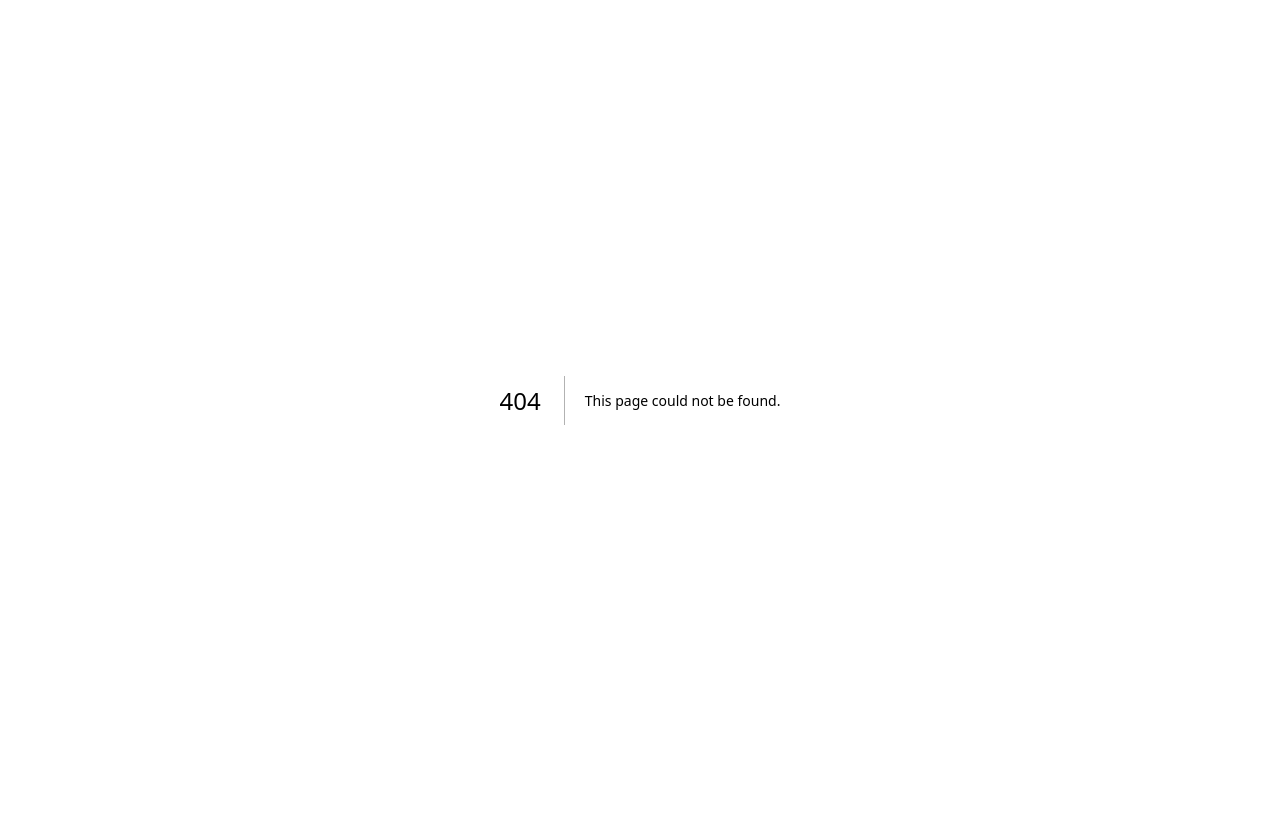
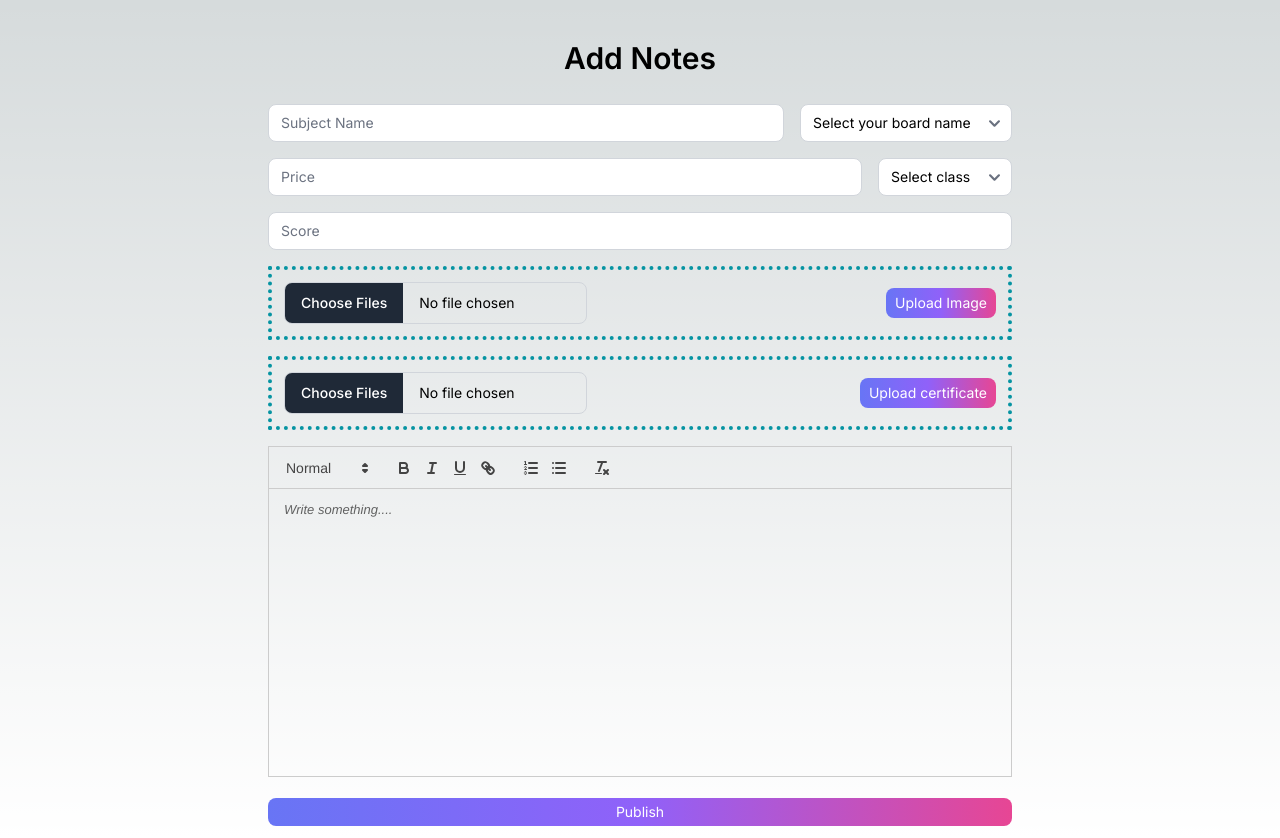
Before and after one commit to happyraj011/NoteTrade, a Next.js app: page /addNotes in a window 1280 px wide. Before the commit this address had no page. Before the commit the page ends 800 px from the top, so only its background shows below. Built offline with nearby package versions, Linux system fonts and the light colour scheme.

Commit message:
create add Notes page

```diff
--- /dev/null
+++ b/src/app/addNotes/page.tsx
@@ -0,0 +1,295 @@
+"use client";
+import { Alert, Button, FileInput, Select, TextInput } from "flowbite-react";
+import React, { useState } from "react";
+import { CircularProgressbar } from "react-circular-progressbar";
+import {
+  getDownloadURL,
+  getStorage,
+  ref,
+  uploadBytesResumable,
+} from "firebase/storage";
+import { app } from "@/firebase.js";
+import { useRouter } from "next/navigation";
+import ReactQuill from "react-quill";
+import "react-quill/dist/quill.snow.css";
+export default function Page() {
+  const [file, setFile] = useState<File | null>(null);
+  const [certificate, setCertificate] = useState<File | null>(null);
+  const [imageUploadProgress, setImageUploadProgress] = useState<number | null>(
+    null
+  );
+  const [certificateUploadProgress, setCertificateUploadProgress] = useState<
+    number | null
+  >(null);
+  const [imageUploadError, setImageUploadError] = useState<
+    string | number | null
+  >(null);
+  const [formData, setFormData] = useState<{ [key: string]: any }>({});
+  const [publishError, setPublishError] = useState<string | null>(null);
+
+  const router = useRouter();
+
+  const handleUploadImage = async () => {
+    try {
+      if (!file) {
+        setImageUploadError("Please select an image");
+        return;
+      }
+      setImageUploadError(null);
+      const storage = getStorage(app);
+      const fileName = new Date().getTime() + "-" + file.name;
+      const storageRef = ref(storage, fileName);
+      const uploadTask = uploadBytesResumable(storageRef, file);
+
+      uploadTask.on(
+        "state_changed",
+        (snapshot) => {
+          const progress =
+            (snapshot.bytesTransferred / snapshot.totalBytes) * 100;
+          setImageUploadProgress(Number(progress.toFixed(0)));
+        },
+        (error) => {
+          setImageUploadError("Image upload failed");
+          setImageUploadProgress(null);
+        },
+        () => {
+          getDownloadURL(uploadTask.snapshot.ref).then((downloadURL) => {
+            setImageUploadError(null);
+            setImageUploadProgress(null);
+            setFormData({ ...formData, image: downloadURL });
+          });
+        }
+      );
+    } catch (error) {
+      setImageUploadError("Image upload failed");
+      setImageUploadProgress(null);
+      console.log(error);
+    }
+  };
+
+  const handleUploadCertificate = async () => {
+    try {
+      if (!certificate) {
+        setImageUploadError("Please select an image for certificate");
+        return;
+      }
+      setImageUploadError(null);
+      const storage = getStorage(app);
+      const fileName = new Date().getTime() + "-" + certificate.name;
+      const storageRef = ref(storage, fileName);
+      const uploadTask = uploadBytesResumable(storageRef, certificate);
+
+      uploadTask.on(
+        "state_changed",
+        (snapshot) => {
+          const progress =
+            (snapshot.bytesTransferred / snapshot.totalBytes) * 100;
+          setCertificateUploadProgress(Number(progress.toFixed(0)));
+        },
+        (error) => {
+          setImageUploadError("Image upload failed");
+          setCertificateUploadProgress(null);
+        },
+        () => {
+          getDownloadURL(uploadTask.snapshot.ref).then((downloadURL) => {
+            setImageUploadError(null);
+            setCertificateUploadProgress(null);
+            setFormData({ ...formData, certificate: downloadURL });
+          });
+        }
+      );
+    } catch (error) {
+      setImageUploadError("Image upload failed");
+      setCertificateUploadProgress(null);
+      console.log(error);
+    }
+  };
+
+  const handleSubmit = async (e: React.FormEvent<HTMLFormElement>) => {
+    e.preventDefault();
+    try {
+      const res = await fetch("/api/addNotes", {
+        method: "POST",
+        headers: {
+          "Content-Type": "application/json",
+        },
+        body: JSON.stringify(formData),
+      });
+      const data = await res.json();
+      if (!res.ok) {
+        setPublishError(data.message);
+      }
+      if (res.ok) {
+        setPublishError(null);
+        router.push("/");
+      }
+    } catch (error) {
+      setPublishError("Something went wrong");
+    }
+  };
+
+  return (
+    <div className="p-3 max-w-3xl mx-auto min-h-screen">
+      <h1 className="text-center text-3xl my-7 font-semibold">Add Notes</h1>
+      <form className="flex flex-col gap-4" onSubmit={handleSubmit}>
+        <div className="flex flex-col gap-4 sm:flex-row justify-between">
+          <TextInput
+            type="text"
+            placeholder="Subject Name"
+            required
+            id="subjectName"
+            className="flex-1"
+            onChange={(e) =>
+              setFormData({ ...formData, subjectName: e.target.value })
+            }
+          />
+          <Select
+            onChange={(e) =>
+              setFormData({ ...formData, boardName: e.target.value })
+            }
+          >
+            <option value="uncategorised">Select your board name</option>
+            <option value="CBSE">CBSE</option>
+            <option value="ICSE">ICSE</option>
+            <option value="State Board">State Board</option>
+          </Select>
+        </div>
+
+        <div className="flex flex-col gap-4 sm:flex-row justify-between">
+          <TextInput
+            type="text"
+            placeholder="Price"
+            required
+            id="price"
+            className="flex-1"
+            onChange={(e) =>
+              setFormData({ ...formData, price: e.target.value })
+            }
+          />
+          <Select
+            onChange={(e) =>
+              setFormData({ ...formData, className: e.target.value })
+            }
+          >
+            <option value="uncategorised">Select class</option>
+            {Array.from({ length: 10 }, (_, i) => (
+              <option key={i + 1} value={i + 1}>
+                {i + 1}
+              </option>
+            ))}
+          </Select>
+        </div>
+
+        <div className="flex flex-col gap-4 sm:flex-row justify-between">
+          <TextInput
+            type="text"
+            placeholder="Score"
+            required
+            id="score"
+            className="flex-1"
+            onChange={(e) =>
+              setFormData({ ...formData, score: e.target.value })
+            }
+          />
+        </div>
+
+        <div className="flex gap-4 items-center justify-between border-4 border-teal-500 border-dotted p-3">
+          <FileInput
+            multiple
+            accept="image/*"
+            onChange={(e) => {
+              if (e.target.files && e.target.files[0]) {
+                setFile(e.target.files[0]);
+              }
+            }}
+          />
+          <Button
+            type="button"
+            gradientDuoTone="purpleToBlue"
+            size="sm"
+            outline
+            className="px-2 py-1 bg-gradient-to-r from-indigo-500 via-purple-500 to-pink-500 rounded-lg text-white"
+            onClick={handleUploadImage}
+            disabled={imageUploadProgress !== null}
+          >
+            {imageUploadProgress !== null ? (
+              <div className="w-16 h-16">
+                <CircularProgressbar
+                  value={imageUploadProgress}
+                  text={`${imageUploadProgress || 0}%`}
+                />
+              </div>
+            ) : (
+              "Upload Image"
+            )}
+          </Button>
+        </div>
+        {imageUploadError && <Alert color="failure">{imageUploadError}</Alert>}
+        {formData.image && (
+          <img
+            src={formData.image}
+            alt="upload"
+            className="w-full h-72 object-cover"
+          />
+        )}
+
+        <div className="flex gap-4 items-center justify-between border-4 border-teal-500 border-dotted p-3">
+          <FileInput
+            multiple
+            accept="image/*"
+            onChange={(e) => {
+              if (e.target.files && e.target.files[0]) {
+                setCertificate(e.target.files[0]);
+              }
+            }}
+          />
+          <Button
+            type="button"
+            gradientDuoTone="purpleToBlue"
+            size="sm"
+            outline
+            className="px-2 py-1 bg-gradient-to-r from-indigo-500 via-purple-500 to-pink-500 rounded-lg text-white"
+            onClick={handleUploadCertificate}
+            disabled={certificateUploadProgress !== null}
+          >
+            {certificateUploadProgress !== null ? (
+              <div className="w-16 h-16">
+                <CircularProgressbar
+                  value={certificateUploadProgress}
+                  text={`${imageUploadProgress || 0}%`}
+                />
+              </div>
+            ) : (
+              "Upload certificate"
+            )}
+          </Button>
+        </div>
+        {imageUploadError && <Alert color="failure">{imageUploadError}</Alert>}
+        {formData.certificate && (
+          <img
+            src={formData.certificate}
+            alt="upload"
+            className="w-full h-72 object-cover"
+          />
+        )}
+
+        <ReactQuill
+          theme="snow"
+          placeholder="Write something...."
+          className="h-72 mb-12"
+          onChange={(value) => {
+            setFormData({ ...formData, content: value });
+          }}
+        />
+        <Button
+          type="submit"
+          gradientDuoTone="purpleToPink"
+          className="px-2 py-1 bg-gradient-to-r from-indigo-500 via-purple-500 to-pink-500 rounded-lg text-white"
+        >
+          Publish
+        </Button>
+        {publishError && <Alert color="failure">{publishError}</Alert>}
+      </form>
+    </div>
+  );
+}
```
